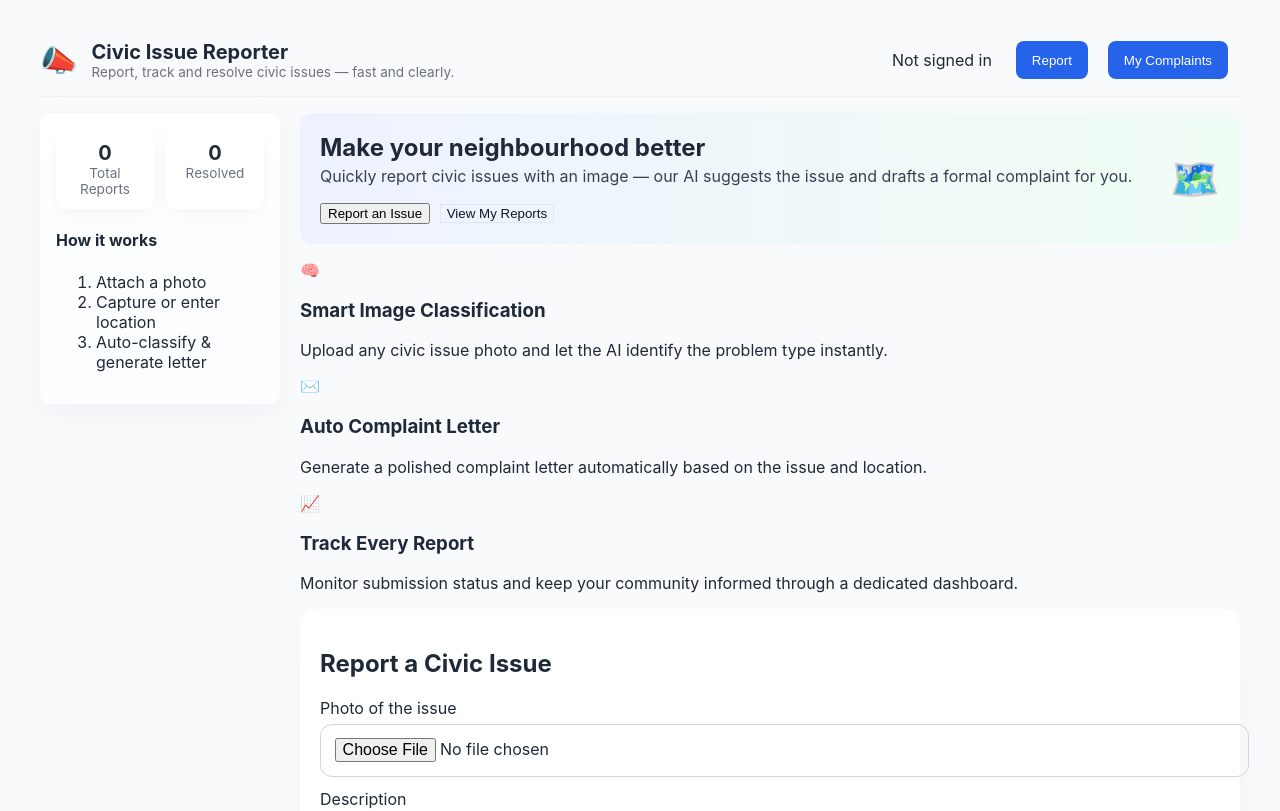
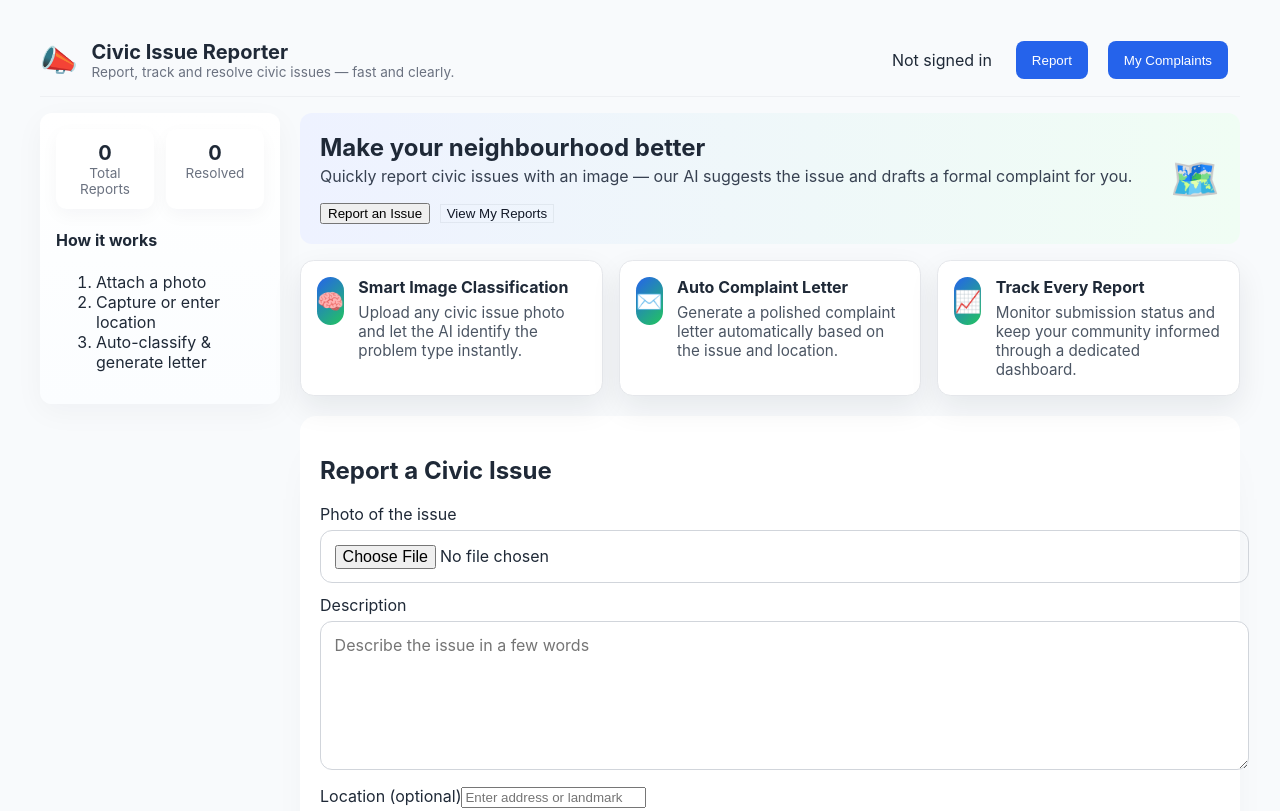
Before and after one commit to Sushanth08k/civic_issue_reporter, a React (Vite) app in the folder frontend/: page / in a window 1280 px wide. Shown: the top 811 px of the page. Built offline with nearby package versions, Linux system fonts and the light colour scheme; no server answers.

Commit message:
Add feature card styling for homepage highlights

```diff
--- a/frontend/src/styles.css
+++ b/frontend/src/styles.css
@@ -51,6 +51,13 @@ body, html, #root {
 .hero p { margin:0 0 1rem 0; color:#374151 }
 .hero-ctas button { margin-right:0.6rem }
 .hero-graphic { font-size:2.5rem }
+
+.feature-highlights { display:grid; grid-template-columns: repeat(3, minmax(0, 1fr)); gap:1rem; margin-bottom:1.25rem }
+.feature-card { display:flex; gap:0.9rem; padding:1rem; background:white; border-radius:0.85rem; border:1px solid #e5e7eb; box-shadow:0 12px 30px rgba(15,23,42,0.08); transition:transform 0.2s ease, box-shadow 0.2s ease }
+.feature-card:hover { transform:translateY(-4px); box-shadow:0 18px 40px rgba(15,23,42,0.12) }
+.feature-icon { width:3rem; height:3rem; border-radius:1rem; display:flex; align-items:center; justify-content:center; background:linear-gradient(135deg,#2563eb,#22c55e); color:white; font-size:1.35rem }
+.feature-card h3 { margin:0 0 0.35rem 0; font-size:1rem }
+.feature-card p { margin:0; color:#4b5563; font-size:0.95rem }
 
 .hero-ctas .ghost { background:transparent; border:1px solid rgba(15,23,42,0.06); color: #111827 }
 
```
